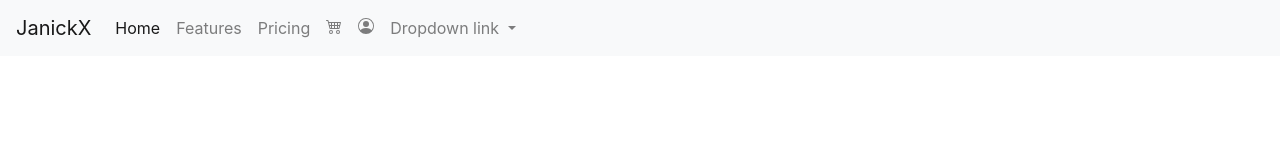
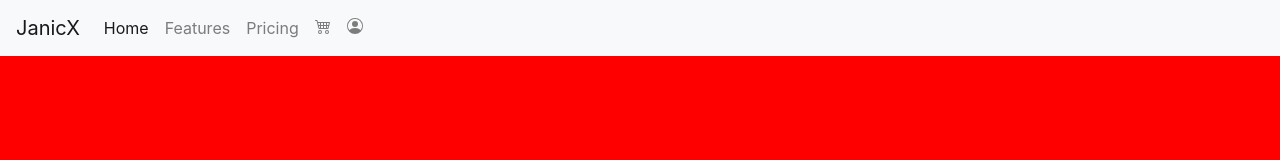
Before and after one commit to japril18/JanickX, a plain HTML site: page index.html in a window 1280 px wide. Drawn offline with nearby package versions, Linux system fonts and the light colour scheme.

Commit message:
with css

```diff
--- a/index.html
+++ b/index.html
@@ -4,14 +4,17 @@
   <meta charset="UTF-8">
   <meta http-equiv="X-UA-Compatible" content="IE=edge">
   <meta name="viewport" content="width=device-width, initial-scale=1.0">
-  <title>JanickX</title>
+  <title>JanicX</title>
+
   <link rel="stylesheet" href="https://cdn.jsdelivr.net/npm/bootstrap@4.0.0/dist/css/bootstrap.min.css" integrity="sha384-Gn5384xqQ1aoWXA+058RXPxPg6fy4IWvTNh0E263XmFcJlSAwiGgFAW/dAiS6JXm" crossorigin="anonymous">
+
+  <link rel="stylesheet" href="./styles/default.css">
 </head>
 <body>
  <div class="main">
    <div class="navbar-section">
     <nav class="navbar navbar-expand-lg navbar-light bg-light">
-      <a class="navbar-brand" href="#">JanickX</a>
+      <a class="navbar-brand" href="#">JanicX</a>
       <button class="navbar-toggler" type="button" data-toggle="collapse" data-target="#navbarNavDropdown" aria-controls="navbarNavDropdown" aria-expanded="false" aria-label="Toggle navigation">
         <span class="navbar-toggler-icon"></span>
       </button>
@@ -39,17 +42,6 @@
               <path d="M11 6a3 3 0 1 1-6 0 3 3 0 0 1 6 0z"/>
               <path fill-rule="evenodd" d="M0 8a8 8 0 1 1 16 0A8 8 0 0 1 0 8zm8-7a7 7 0 0 0-5.468 11.37C3.242 11.226 4.805 10 8 10s4.757 1.225 5.468 2.37A7 7 0 0 0 8 1z"/>
             </svg></a>
-          </li>
-          <li class="nav-item dropdown">
-            <a class="nav-link dropdown-toggle" href="#" id="navbarDropdownMenuLink" data-toggle="dropdown" aria-haspopup="true" aria-expanded="false">
-              Dropdown link
-            </a>
-            <div class="dropdown-menu" aria-labelledby="navbarDropdownMenuLink">
-              <a class="dropdown-item" href="#">Action</a>
-              <a class="dropdown-item" href="#">Another action</a>
-              <a class="dropdown-item" href="#">Something else here</a>
-            </div>
-          </li>
         </ul>
       </div>
     </nav>
--- /dev/null
+++ b/styles/default.css
@@ -0,0 +1,9 @@
+html, body{
+  margin: 0;
+  padding: 0;
+}
+
+.main{
+  height: 100vh;
+  background: red;
+}
```
